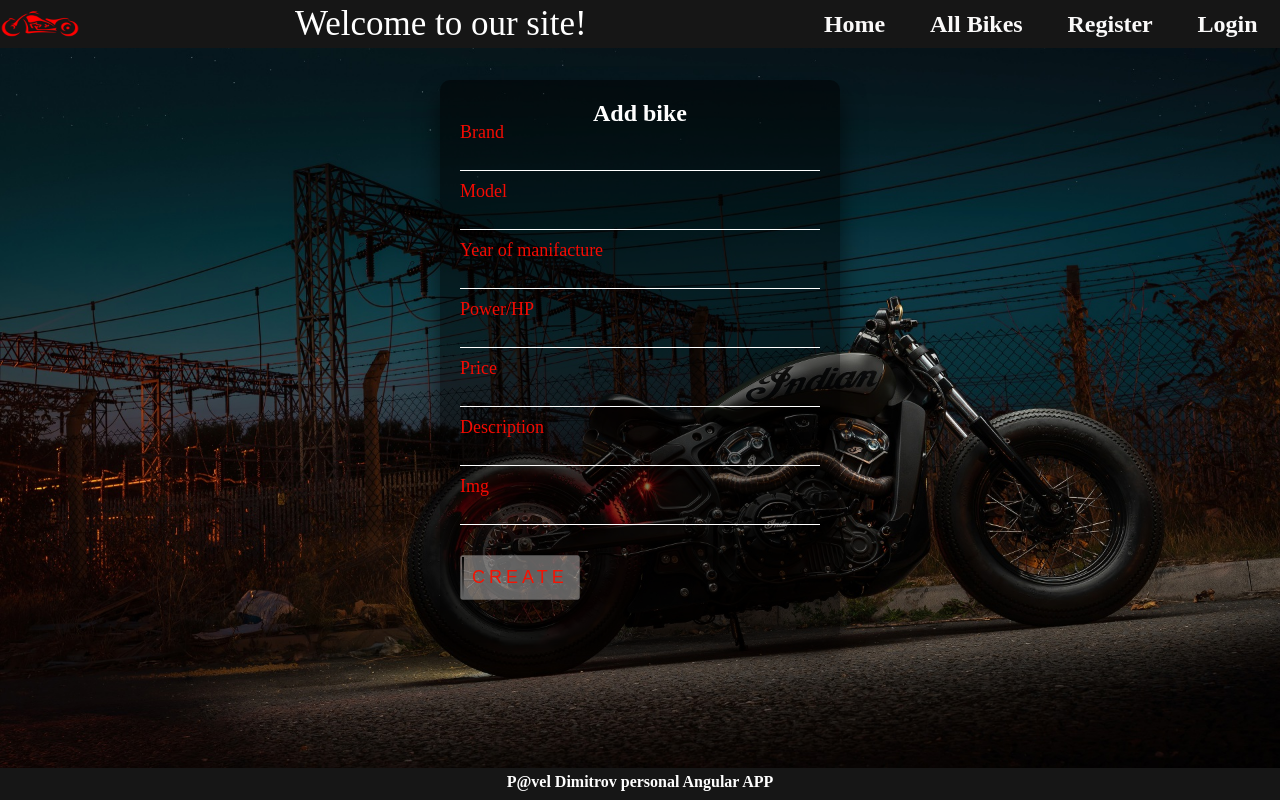
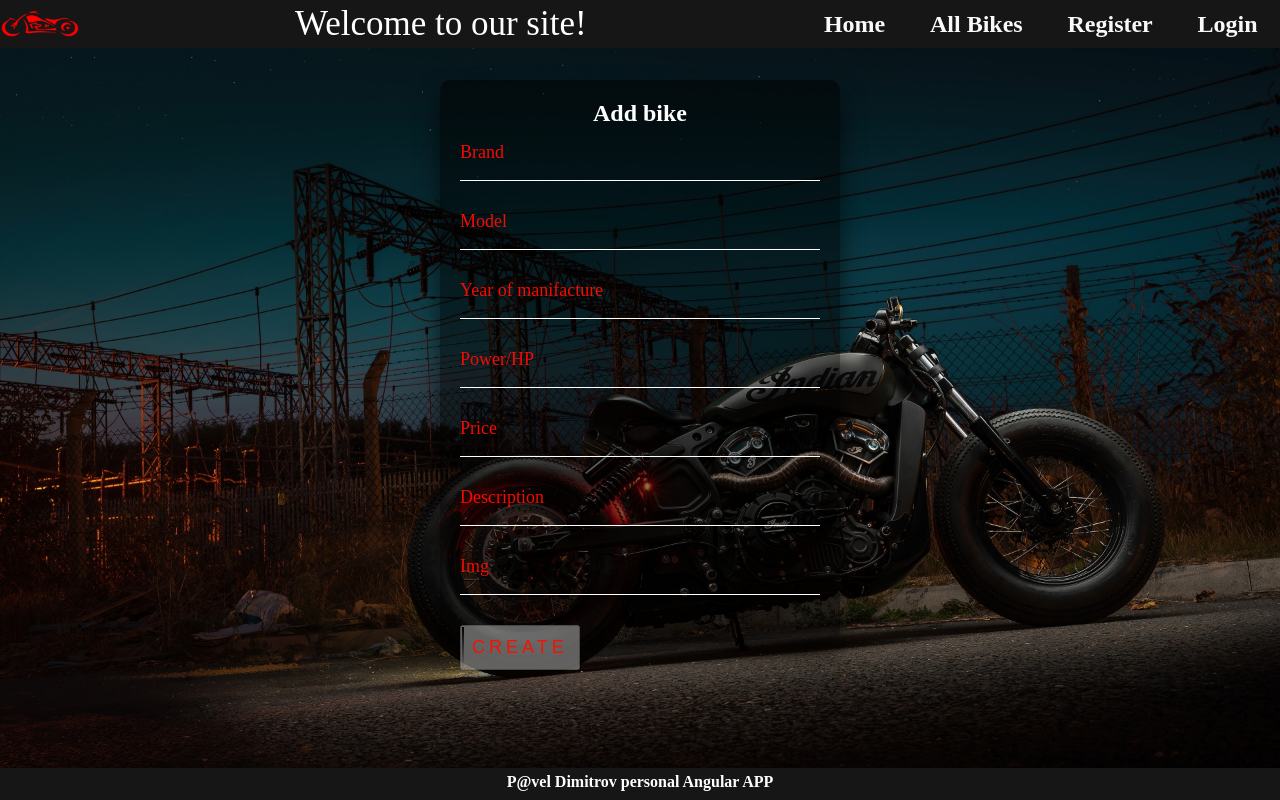
Before and after one commit to 2HEADSs/SPA-Angular, an Angular app in the folder motorcycle-app/: page /bikes/create in a window 1280 px wide. Built offline with nearby package versions, Linux system fonts and the light colour scheme.

Commit message:
update css

```diff
--- a/motorcycle-app/src/app/auth/login/login.component.css
+++ b/motorcycle-app/src/app/auth/login/login.component.css
@@ -194,7 +194,7 @@ p {
 a {
   position: absolute;
   color: white;
-  top: 331px;
+  top: 330px;
   left: 235px;
   font-size: 20px;
 
--- a/motorcycle-app/src/app/bikes/create-bikes/create-bikes.component.css
+++ b/motorcycle-app/src/app/bikes/create-bikes/create-bikes.component.css
@@ -38,7 +38,7 @@ html {
 
   .create-box .bike-box input {
     width: 100%;
-    padding: 10px 0;
+    padding: 15px 0;
     font-size: 16px;
     color: #fff;
     margin-bottom: 20px;
@@ -52,7 +52,7 @@ html {
     position: absolute;
     top: 0;
     left: 0;
-    padding: 10px 0;
+    padding: 30px 0;
     font-size: 16px;
     color: red;
     pointer-events: none;
@@ -181,7 +181,9 @@ html {
   }
 
   p {
+    position: absolute;
     color: white;
+    top: 47px;
     font-size: 20px;
   }
 
```
